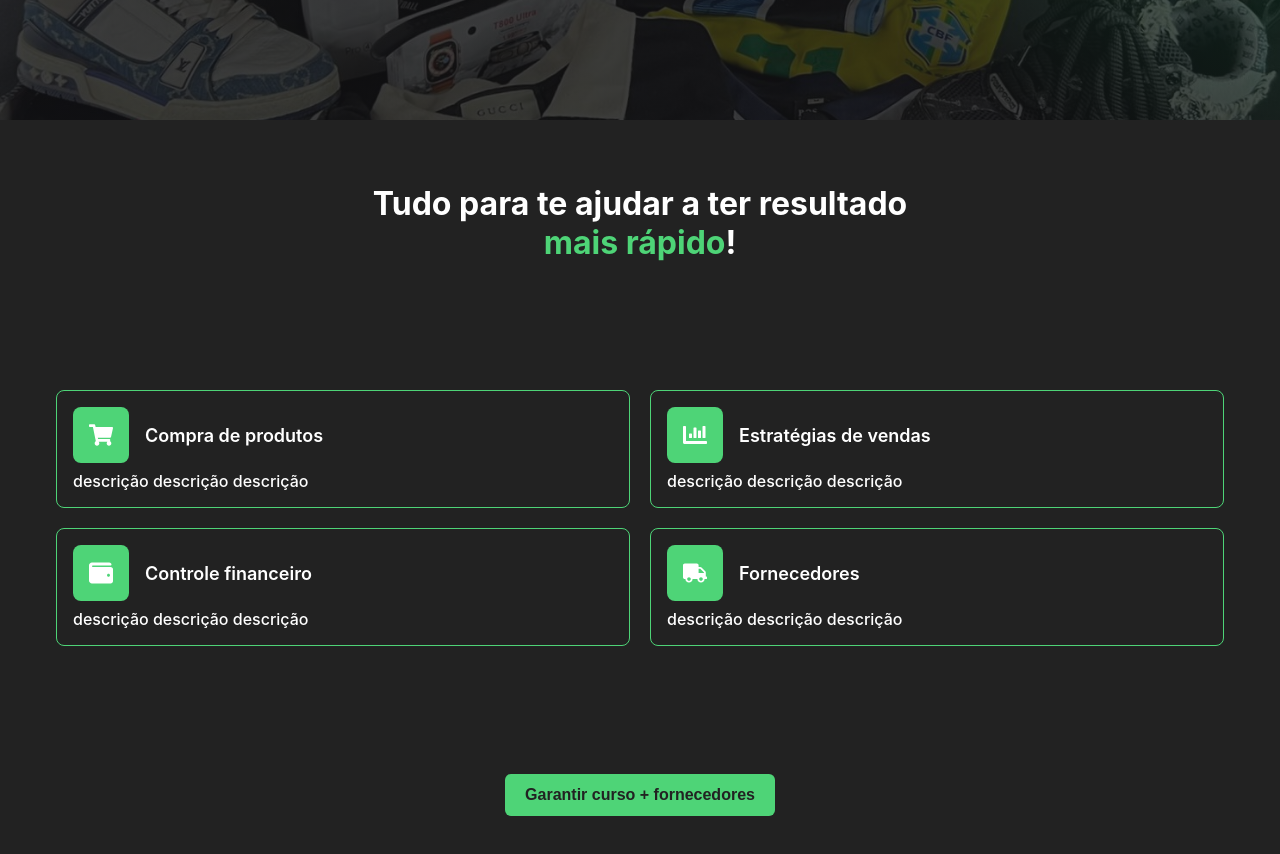
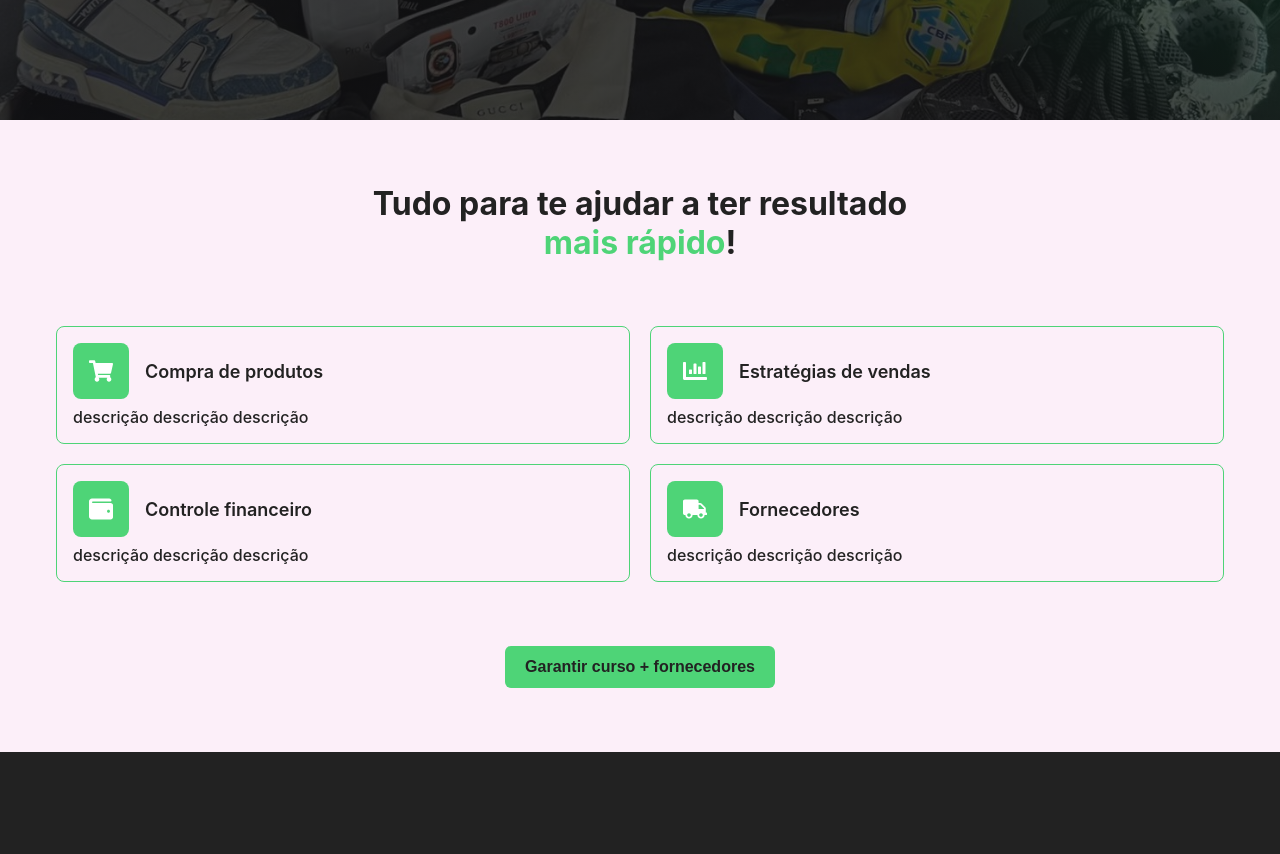
Before and after one commit to luizchaaves/page-joao-nave, a React (Vite) app: page / in a window 1280 px wide. Shown: the part 680-1534 px from the top of the page. After the commit the page ends 1432 px from the top, so only its background shows below. Built offline with nearby package versions, Linux system fonts and the light colour scheme; the HTML template or start-up script is replaced by a standard one; what google-fonts would draw is missing.

Commit message:
refactor: change information page layout

```diff
--- a/src/components/button/styles.ts
+++ b/src/components/button/styles.ts
@@ -5,7 +5,7 @@ export const ButtonElement = styled.button`
     cursor: pointer;
     border: none;
     border-radius: 6px;
-    min-width: 176px;
+    min-width: 224px;
     background: ${(props) => props.theme.colors.green_light};
     color: ${(props) => props.theme.colors.gray_dark};
     padding: 12px 20px;
--- a/src/components/card-information/styles.ts
+++ b/src/components/card-information/styles.ts
@@ -33,6 +33,7 @@ export const Icon = styled.div`
     background: ${(props) => props.theme.colors.green_light};
     border-radius: 8px;
     font-size: 24px;
+    color: ${(props) => props.theme.colors.white};
 
     @media (max-width: ${(props) => props.theme.breakpoints.mobile}) {
         font-size: 20px;
--- a/src/section/information/index.tsx
+++ b/src/section/information/index.tsx
@@ -1,11 +1,12 @@
 import { FaShoppingCart, FaChartBar, FaWallet, FaTruck } from "react-icons/fa";
 import CardInformation from '../../components/card-information';
-import { ContainerButton, Grid, Header, Section } from './styles';
+import { Container, ContainerButton, Grid, Header, Section } from './styles';
 import Button from '../../components/button';
 
 const Information = () => {
   return (
     <Section>
+        <Container>
             <Header>
                 <h2>Tudo para te ajudar a ter resultado <span>mais rápido</span>!</h2>
             </Header>
@@ -20,7 +21,7 @@ const Information = () => {
             <ContainerButton>
                 <Button>Garantir curso + fornecedores</Button>
             </ContainerButton>
-
+        </Container>
     </Section>
   )
 }
--- a/src/section/information/styles.ts
+++ b/src/section/information/styles.ts
@@ -1,18 +1,18 @@
 import styled from 'styled-components';
 
 export const Section = styled.section`
-    min-height: 100vh;
+    background: ${(props) => props.theme.background.secondary};
+    color: ${(props) => props.theme.colors.gray_dark};
+`
+
+export const Container = styled.div`
     max-width: 1200px;
     margin: 0 auto;
     padding: 64px 16px;
 
     display: flex;
     flex-direction: column;
-    gap: 128px;
-
-    @media (max-width: ${(props) => props.theme.breakpoints.mobile}) {
-        gap: 88px;
-    }
+    gap: 64px;
 `
 
 export const Header = styled.div`
```
Lines whose indentation alone changed are shown as unchanged.
